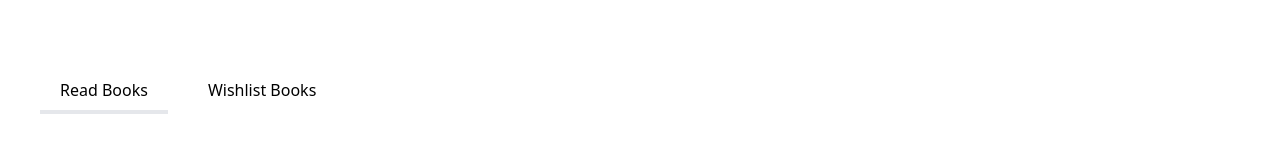
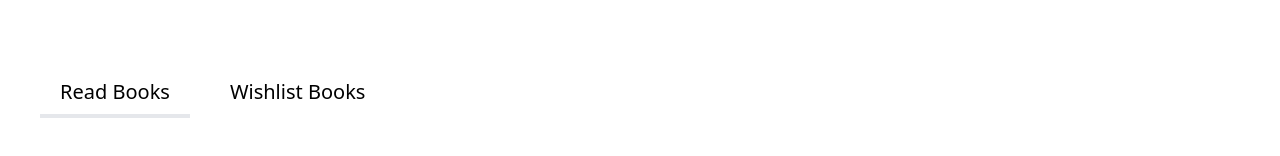
Before and after one commit to YeasinWebDev/a8-book-vibe-public, a React (Vite) app: page /listedBook in a window 1280 px wide. Shown: the part 282-438 px from the top of the page. Built offline with nearby package versions, Linux system fonts and the light colour scheme.

Commit message:
reponsive of chart

```diff
--- a/src/pages/Author.jsx
+++ b/src/pages/Author.jsx
@@ -11,7 +11,7 @@ function Author() {
 
     return (
         <div>
-            <h1 className='flex items-center justify-center text-2xl font-semibold mt-10'>Our Authors</h1>
+            <h1 className='flex items-center justify-center text-3xl font-semibold mt-10'>Our Authors</h1>
             <div className=' md:px-20 px-2'>
                 {
                     authorData.map(author => {
--- a/src/pages/ListedBook.jsx
+++ b/src/pages/ListedBook.jsx
@@ -60,8 +60,8 @@ function ListedBook() {
       </div>
 
       <div className=" flex gap-5 mt-5">
-        <a rel="noopener noreferrer" onClick={() => setNav(!nav)} href="#" className={`${nav ? "flex flex-shrink-0 px-5 py-2 border-b-4 dark:border-green-300 dark:text-green-600" : "px-5 py-2"}`}>Read Books</a>
-        <a rel="noopener noreferrer" onClick={() => setNav(!nav)} href="#" className={`${!nav ? "flex flex-shrink-0 px-5 py-2 border-b-4 dark:border-green-300 dark:text-green-600" : "px-5 py-2"}`}>Wishlist Books</a>
+        <a rel="noopener noreferrer" onClick={() => setNav(!nav)} href="#" className={`${nav ? "flex  text-xl flex-shrink-0 px-5 py-2 border-b-4 dark:border-green-300 dark:text-green-600" : "px-5 py-2 text-xl"}`}>Read Books</a>
+        <a rel="noopener noreferrer" onClick={() => setNav(!nav)} href="#" className={`${!nav ? "flex  text-xl flex-shrink-0 px-5 py-2 border-b-4 dark:border-green-300 dark:text-green-600" : "px-5 py-2 text-xl"}`}>Wishlist Books</a>
       </div>
 
       {
--- a/src/pages/PageToRead.jsx
+++ b/src/pages/PageToRead.jsx
@@ -1,5 +1,5 @@
 import React, { useEffect, useState } from 'react';
-import { BarChart, Bar, Cell, XAxis, YAxis, CartesianGrid } from 'recharts';
+import { BarChart, Bar, Cell, XAxis, YAxis, CartesianGrid,ResponsiveContainer, Tooltip  } from 'recharts';
 import { getDataFromLocalStorage } from '../utlies/LocalStorage';
 
 const colors = ['#0088FE', '#00C49F', '#FFBB28', '#FF8042', 'red', 'pink'];
@@ -31,9 +31,8 @@ export default function App() {
   return (
     <div className='flex items-center justify-center mt-10 flex-col'>
       <h1 className='text-xl mb-8 font-semibold'> The List of Book you Read and There Page Number</h1>
+      <ResponsiveContainer width="90%" height={500}>
         <BarChart
-        width={800}
-        height={500}
           data={datapai}
           margin={{
             top: 20,
@@ -45,12 +44,14 @@ export default function App() {
           <CartesianGrid strokeDasharray="3 3" />
           <XAxis dataKey="bookName" />
           <YAxis />
+          <Tooltip />
           <Bar dataKey="totalPages" fill="#8884d8" shape={<TriangleBar />} label={{ position: 'top' }}>
             {datapai.map((entry, index) => (
               <Cell key={`cell-${index}`} fill={colors[index % 20]} />
             ))}
           </Bar>
         </BarChart>
+      </ResponsiveContainer>
     </div>
   );
 }
```
Lines whose indentation alone changed are shown as unchanged.
